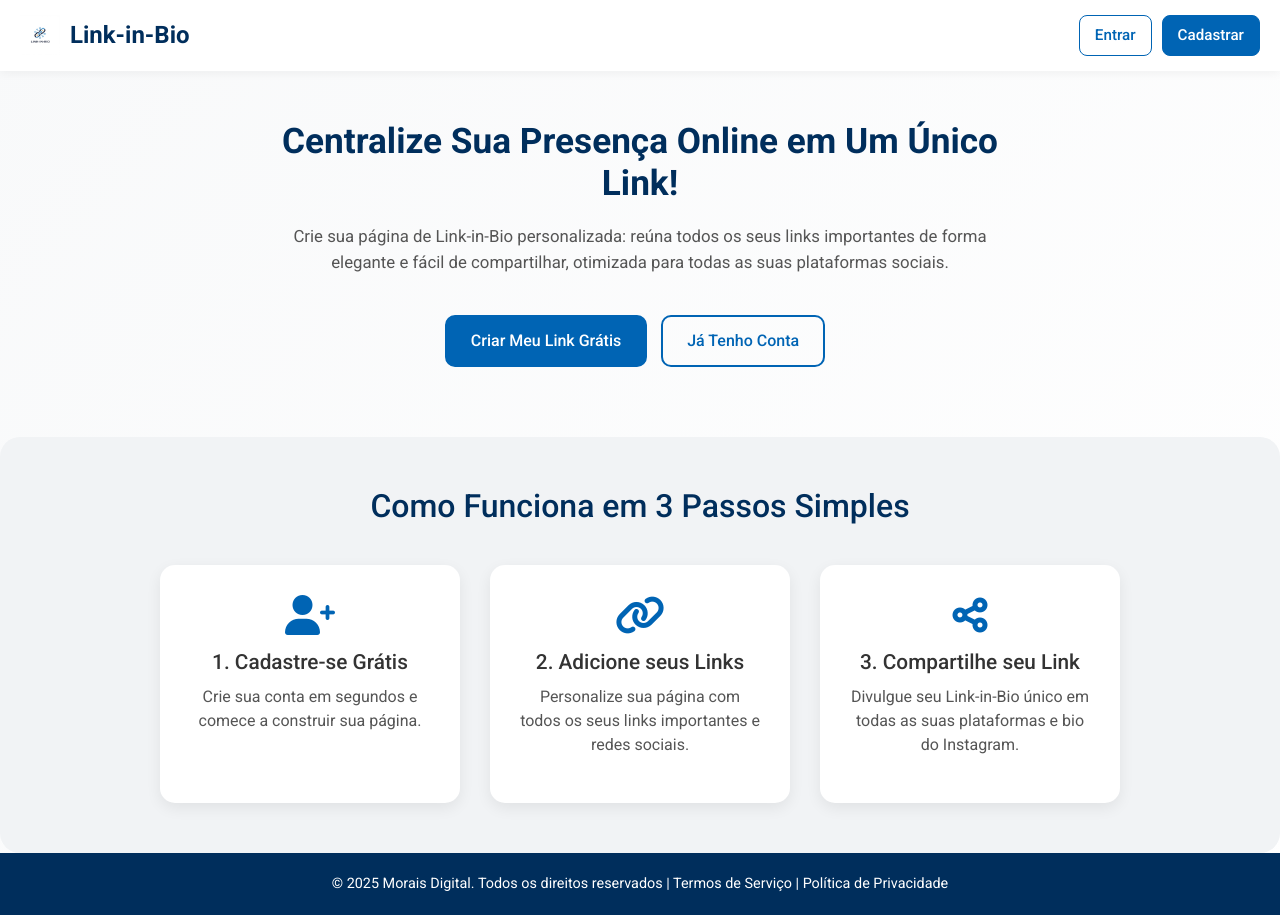
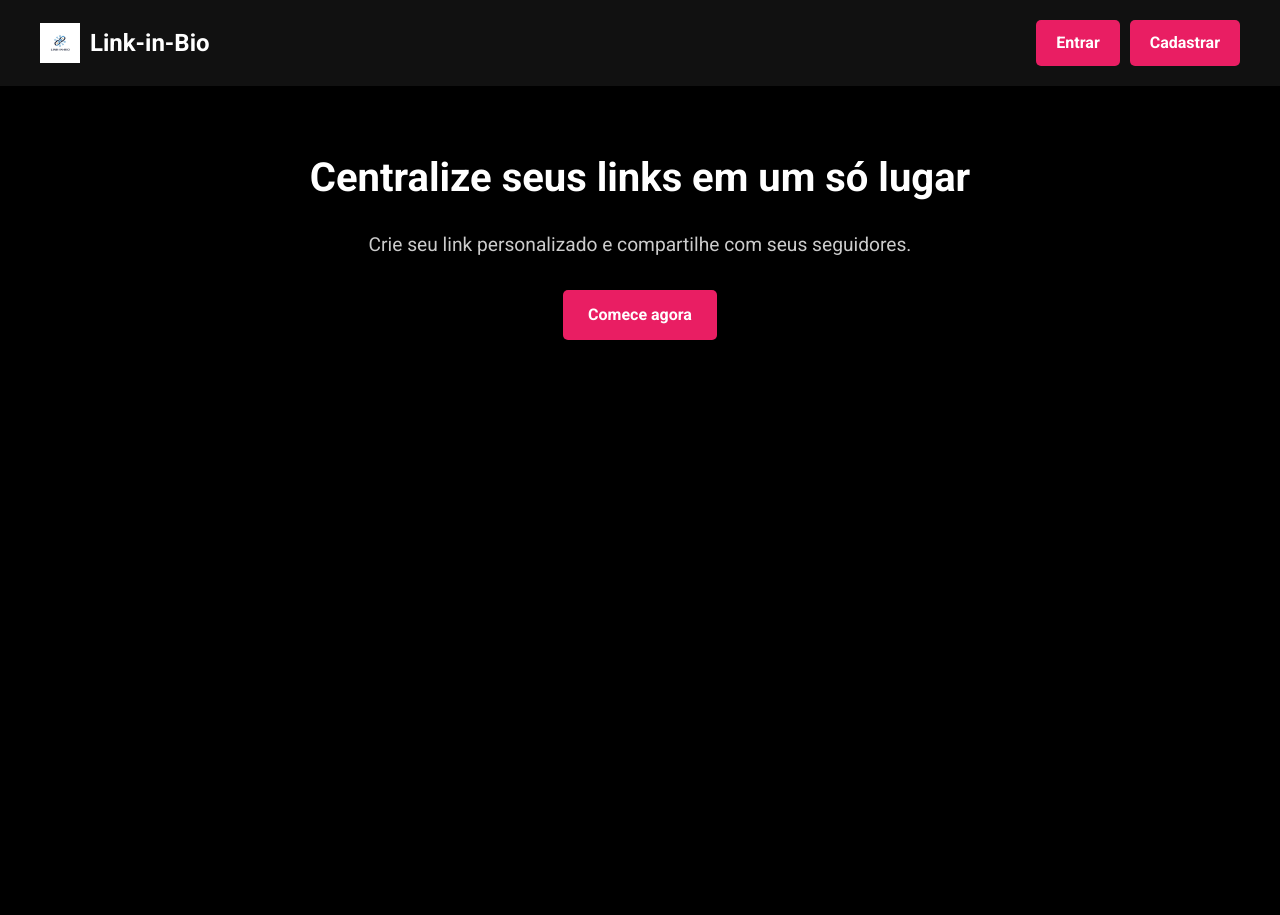
Before and after one commit to moraisgabriel16/linkgerador, a Flask app: page / in a window 1280 px wide. After the commit the page ends 340 px from the top, so only its background shows below. Run offline with Flask 3, Linux system fonts and the light colour scheme; some libraries are stand-ins or nearby versions.

Commit message:
Atualizar o home.html

```diff
--- a/templates/home.html
+++ b/templates/home.html
@@ -3,34 +3,29 @@
 <head>
   <meta charset="UTF-8">
   <meta name="viewport" content="width=device-width, initial-scale=1.0">
-  <title>Link-in-Bio - Centralize sua presença online</title>
-  <link rel="icon" type="image/png" href="/static/logo.png">
-  <link href="https://fonts.googleapis.com/css2?family=Roboto:wght@300;400;500;700&display=swap" rel="stylesheet">
-  <link href="https://cdn.jsdelivr.net/npm/bootstrap@5.3.3/dist/css/bootstrap.min.css" rel="stylesheet">
-  <link rel="stylesheet" href="https://cdnjs.cloudflare.com/ajax/libs/font-awesome/6.0.0/css/all.min.css">
-  <script src="https://cdn.jsdelivr.net/npm/bootstrap@5.3.3/dist/js/bootstrap.bundle.min.js"></script>
+  <title>Bem-vindo ao Link-in-Bio</title>
+  <link rel="icon" type="image/png" href="{{ url_for('static', filename='logo.png') }}">
+  <link href="https://fonts.googleapis.com/css2?family=Roboto:wght@400;700&display=swap" rel="stylesheet">
+  <style>
+    * {
+      box-sizing: border-box;
+      margin: 0;
+      padding: 0;
+      font-family: 'Roboto', sans-serif;
+    }
 
-  <style>
     body {
-      font-family: 'Roboto', sans-serif;
-      background: linear-gradient(135deg, #f8f9fa, #ffffff);
-      margin: 0;
-      padding-top: 80px;
+      background-color: #000;
+      color: #fff;
+      line-height: 1.6;
     }
 
     header {
-      background-color: #ffffff;
-      padding: 15px 20px;
-      position: fixed;
-      top: 0;
-      left: 0;
-      width: 100%;
-      z-index: 1000;
-      box-shadow: 0 2px 10px rgba(0, 0, 0, 0.05);
       display: flex;
       justify-content: space-between;
       align-items: center;
-      flex-wrap: wrap;
+      padding: 20px 40px;
+      background-color: #111;
     }
 
     .logo {
@@ -38,8 +33,6 @@
       align-items: center;
       font-size: 1.5rem;
       font-weight: bold;
-      color: #002e5c;
-      text-decoration: none;
     }
 
     .logo img {
@@ -54,183 +47,88 @@
 
     .nav-buttons a {
       text-decoration: none;
-      padding: 8px 15px;
-      border-radius: 8px;
-      font-weight: 500;
-      font-size: 0.95rem;
-      transition: all 0.2s ease-in-out;
+      color: #fff;
+      background-color: #e91e63;
+      padding: 10px 20px;
+      border-radius: 5px;
+      font-weight: bold;
+      transition: background-color 0.3s;
     }
 
-    .btn-login {
-      color: #0064B4;
-      border: 1px solid #0064B4;
-      background-color: transparent;
-    }
-
-    .btn-login:hover {
-      background-color: #0064B4;
-      color: white;
-    }
-
-    .btn-register {
-      background-color: #0064B4;
-      color: white;
-      border: 1px solid #0064B4;
-    }
-
-    .btn-register:hover {
-      background-color: #004F90;
+    .nav-buttons a:hover {
+      background-color: #c2185b;
     }
 
     .hero-container {
       text-align: center;
-      max-width: 800px;
-      margin: auto;
-      padding: 40px 20px;
+      padding: 60px 20px;
     }
 
     .hero-container h1 {
-      font-size: 2.2rem;
-      font-weight: 700;
-      color: #002E5C;
+      font-size: 2.5rem;
       margin-bottom: 20px;
     }
 
     .hero-container p {
-      font-size: 1.05rem;
-      color: #555;
+      font-size: 1.2rem;
       margin-bottom: 30px;
+      color: #ccc;
     }
 
-    .button-group a {
+    .hero-container a {
       display: inline-block;
-      margin: 10px 10px 0 0;
-      padding: 12px 24px;
-      border-radius: 10px;
-      font-weight: 500;
-      font-size: 1rem;
       text-decoration: none;
-      transition: 0.3s ease;
+      color: #fff;
+      background-color: #e91e63;
+      padding: 12px 25px;
+      border-radius: 5px;
+      font-weight: bold;
+      transition: background-color 0.3s;
     }
 
-    .btn-primary-cta {
-      background-color: #0064B4;
-      color: white;
-      border: 2px solid #0064B4;
+    .hero-container a:hover {
+      background-color: #c2185b;
     }
 
-    .btn-primary-cta:hover {
-      background-color: #004F90;
-      transform: translateY(-3px);
-    }
-
-    .btn-secondary-cta {
-      background-color: transparent;
-      color: #0064B4;
-      border: 2px solid #0064B4;
-    }
-
-    .btn-secondary-cta:hover {
-      background-color: #0064B4;
-      color: white;
-      transform: translateY(-3px);
-    }
-
-    .how-it-works {
-      background-color: #f1f3f5;
-      padding: 50px 20px;
-      margin-top: 30px;
-      border-radius: 20px;
-      text-align: center;
-    }
-
-    .how-it-works h2 {
-      color: #002E5C;
-      font-size: 2rem;
-      margin-bottom: 40px;
-    }
-
-    .steps-container {
-      display: flex;
-      flex-wrap: wrap;
-      justify-content: center;
-      gap: 30px;
-    }
-
-    .step {
-      background-color: #ffffff;
-      border-radius: 15px;
-      padding: 30px;
-      max-width: 300px;
-      min-width: 260px;
-      box-shadow: 0 5px 15px rgba(0, 0, 0, 0.07);
-      transition: transform 0.2s ease;
-    }
-
-    .step:hover {
-      transform: translateY(-5px);
-    }
-
-    .step i {
-      font-size: 2.5rem;
-      color: #0064B4;
-      margin-bottom: 15px;
-    }
-
-    .step h3 {
-      font-size: 1.3rem;
-      color: #333;
-      margin-bottom: 10px;
-    }
-
-    .step p {
-      color: #555;
-      font-size: 1rem;
-    }
-
-    footer {
-      background-color: #002E5C;
-      color: white;
-      padding: 20px;
-      text-align: center;
-      font-size: 0.9rem;
-    }
-
-    footer a {
-      color: #ffffff;
-      text-decoration: none;
-    }
-
-    footer a:hover {
-      text-decoration: underline;
-      color: #aad4ff;
-    }
-
-    /* Responsivo para telas pequenas */
     @media (max-width: 576px) {
       header {
-        flex-direction: column;
-        align-items: flex-start;
+        flex-direction: row;
+        flex-wrap: wrap;
+        justify-content: space-between;
+        align-items: center;
+        padding: 12px 16px;
       }
 
       .logo {
-        margin-bottom: 10px;
+        font-size: 1.2rem;
+        margin-bottom: 0;
+        display: flex;
+        align-items: center;
+      }
+
+      .logo img {
+        height: 32px;
+        margin-right: 8px;
       }
 
       .nav-buttons {
-        flex-direction: column;
-        align-items: flex-start;
-        width: 100%;
-        gap: 8px;
+        display: flex;
+        gap: 6px;
+        flex-wrap: nowrap;
       }
 
       .nav-buttons a {
-        width: 100%;
-        text-align: center;
+        padding: 6px 12px;
+        font-size: 0.85rem;
+        white-space: nowrap;
       }
 
       .hero-container h1 {
-        font-size: 1.8rem;
+        font-size: 1.6rem;
+      }
+
+      .hero-container p {
+        font-size: 1rem;
       }
     }
   </style>
@@ -238,52 +136,21 @@
 <body>
 
   <header>
-    <a href="/" class="logo">
-      <img src="/static/logo.png" alt="Logo"> Link-in-Bio
-    </a>
+    <div class="logo">
+      <img src="{{ url_for('static', filename='logo.png') }}" alt="Logo">
+      Link-in-Bio
+    </div>
     <div class="nav-buttons">
-      <a href="/login" class="btn-login">Entrar</a>
-      <a href="/register" class="btn-register">Cadastrar</a>
+      <a href="/login">Entrar</a>
+      <a href="/cadastro">Cadastrar</a>
     </div>
   </header>
 
-  <main>
-    <div class="hero-container">
-      <h1>Centralize Sua Presença Online em Um Único Link!</h1>
-      <p>Crie sua página de Link-in-Bio personalizada: reúna todos os seus links importantes de forma elegante e fácil de compartilhar, otimizada para todas as suas plataformas sociais.</p>
-      <div class="button-group">
-        <a href="/register" class="btn-primary-cta">Criar Meu Link Grátis</a>
-        <a href="/login" class="btn-secondary-cta">Já Tenho Conta</a>
-      </div>
-    </div>
-
-    <section class="how-it-works">
-      <h2>Como Funciona em 3 Passos Simples</h2>
-      <div class="steps-container">
-        <div class="step">
-          <i class="fas fa-user-plus"></i>
-          <h3>1. Cadastre-se Grátis</h3>
-          <p>Crie sua conta em segundos e comece a construir sua página.</p>
-        </div>
-        <div class="step">
-          <i class="fas fa-link"></i>
-          <h3>2. Adicione seus Links</h3>
-          <p>Personalize sua página com todos os seus links importantes e redes sociais.</p>
-        </div>
-        <div class="step">
-          <i class="fas fa-share-alt"></i>
-          <h3>3. Compartilhe seu Link</h3>
-          <p>Divulgue seu Link-in-Bio único em todas as suas plataformas e bio do Instagram.</p>
-        </div>
-      </div>
-    </section>
-  </main>
-
-  <footer>
-    &copy; 2025 <a href="https://www.moraisdigitalsolutions.site" target="_blank">Morais Digital</a>. Todos os direitos reservados |
-    <a href="/terms">Termos de Serviço</a> |
-    <a href="/privacy">Política de Privacidade</a>
-  </footer>
+  <div class="hero-container">
+    <h1>Centralize seus links em um só lugar</h1>
+    <p>Crie seu link personalizado e compartilhe com seus seguidores.</p>
+    <a href="/cadastro">Comece agora</a>
+  </div>
 
 </body>
 </html>
```
